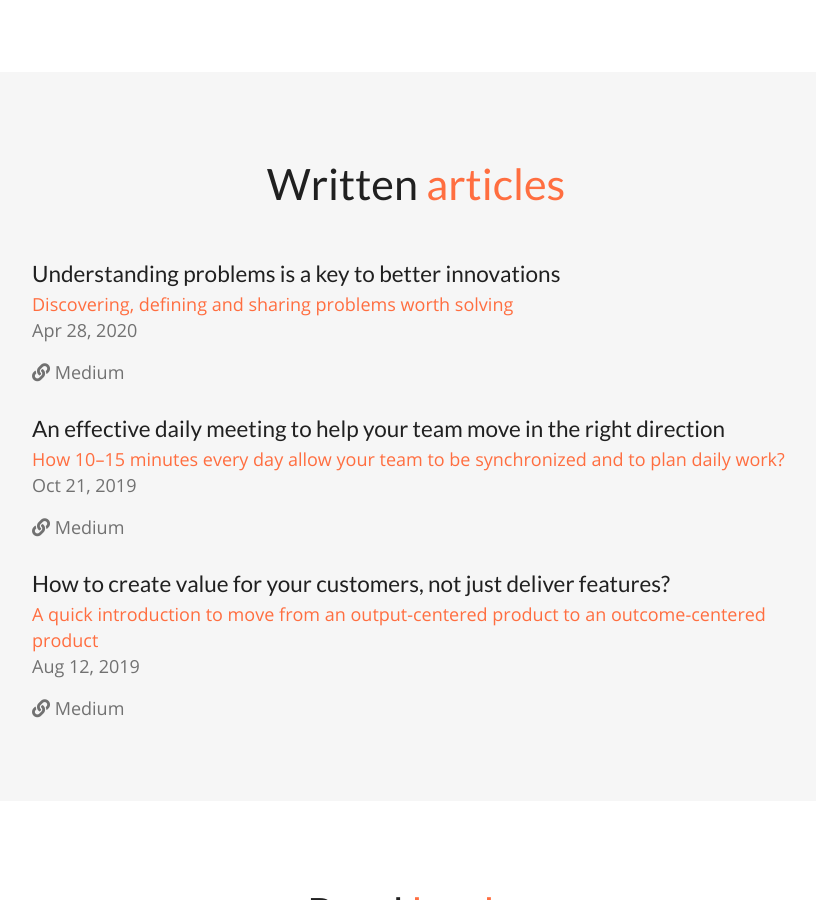
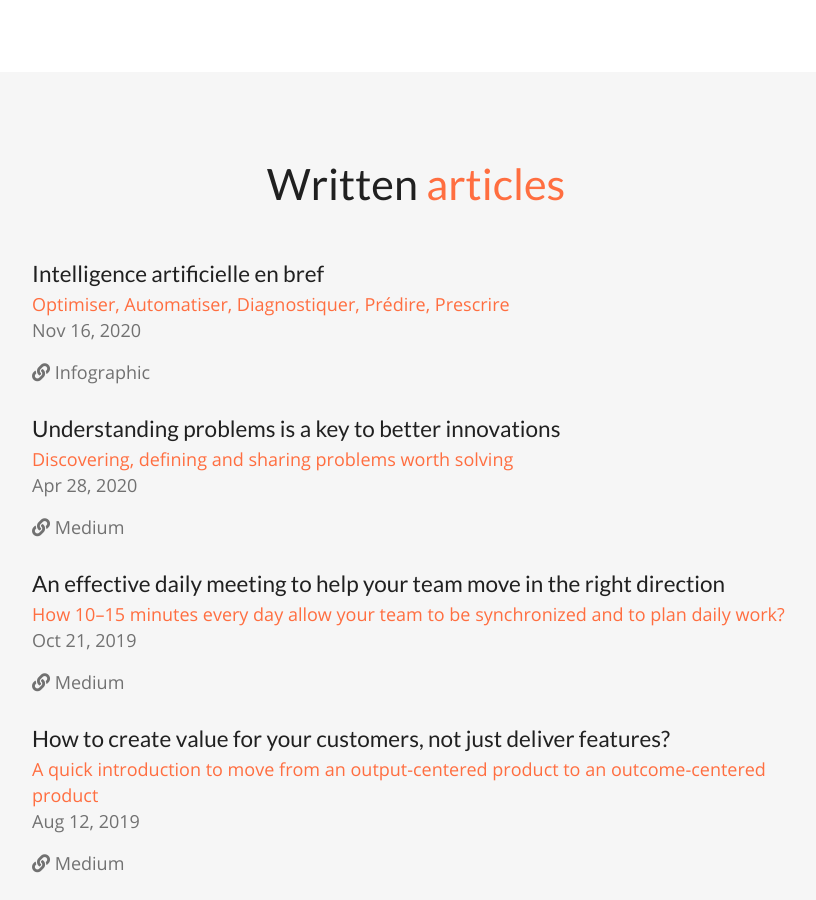
Before and after one commit to NicolasPoirier/nicolaspoirier.github.io, a Jekyll site: the page built from index.markdown, in a window 1280 px wide and 900 px high, scrolled down 17522 px. Shown: the whole window, without its empty margins (224-1040 px from the left). Built offline with Jekyll 4.4.1, drawn with Linux system fonts in a browser that asks for light colours.

Commit message:
Add infographic link in home page

```diff
--- a/index.markdown
+++ b/index.markdown
@@ -699,6 +699,11 @@ given_trainings:
     duration: 7 days
 
 articles:
+  - title: Intelligence artificielle en bref
+    subtitle: Optimiser, Automatiser, Diagnostiquer, Prédire, Prescrire
+    date: Nov 16, 2020
+    link_text: Infographic
+    link_url: https://nicolaspoirier.com/assets/images/ai_infographic.png
   - title: Understanding problems is a key to better innovations
     subtitle: Discovering, defining and sharing problems worth solving
     date: Apr 28, 2020
```
Also changed, not shown: assets/images/ai_infographic.png.
